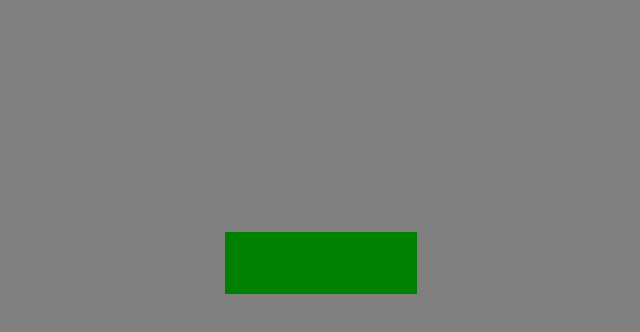
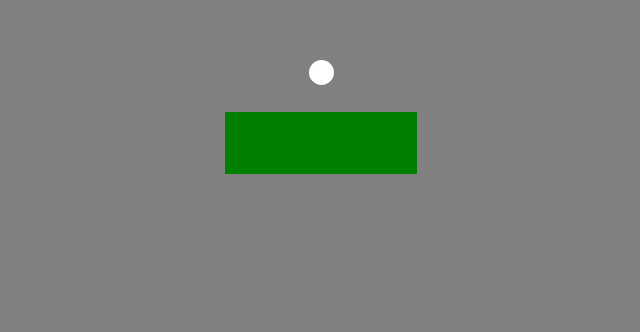
Before and after one commit to DavidG159/CatchTheEgg, a plain HTML site: page index.html in a window 1280 px wide. Shown: the part 328-660 px from the top of the page, without its empty margins (319-959 px from the left). Drawn offline with Linux system fonts and the light colour scheme.

Commit message:
added a ball dib

```diff
--- a/index.html
+++ b/index.html
@@ -11,7 +11,11 @@
 
 <body>
 
+
+
+    <div class="ball"></div>
     <div class="space">
+
         <div class="mybox"></div>
     </div>
 
--- a/style.css
+++ b/style.css
@@ -21,5 +21,13 @@ body {
 }
 
 .space {
-    margin-top: 20em;
+    margin-top: 5em;
 }
+
+.ball {
+    height: 25px;
+    width: 25px;
+    background-color: white;
+    border-radius: 50%;
+    position: absolute;
+}
```
